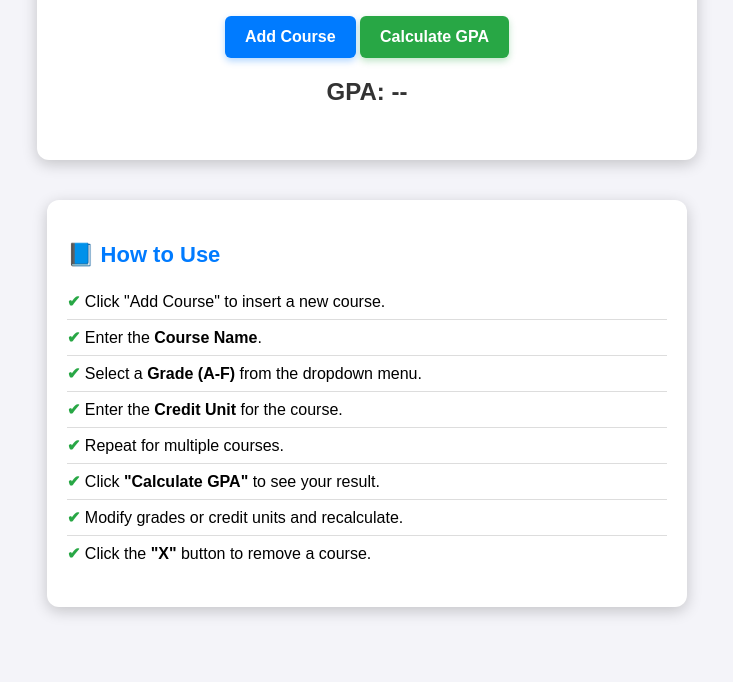
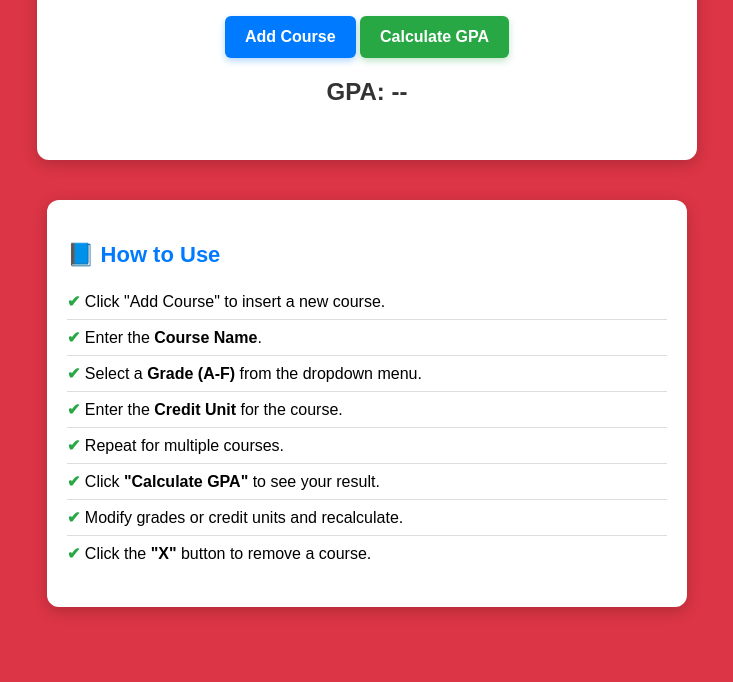
Before and after one commit to Kamar1805/gpaCalc, a plain HTML site: page index.html in a window 1280 px wide. Shown: the part 118-800 px from the top of the page, without its empty margins (273-1006 px from the left). Drawn offline with Linux system fonts and the light colour scheme; a web font is replaced by a local one.

Commit message:
I chaanged background color

```diff
--- a/index.html
+++ b/index.html
@@ -16,7 +16,7 @@ body {
     font-family: 'MyFont', sans-serif;
     margin: 20px;
     text-align: center;
-    background-color: #f4f4f9;
+    background-color: #dc3545
 }
 
 .container {
```
